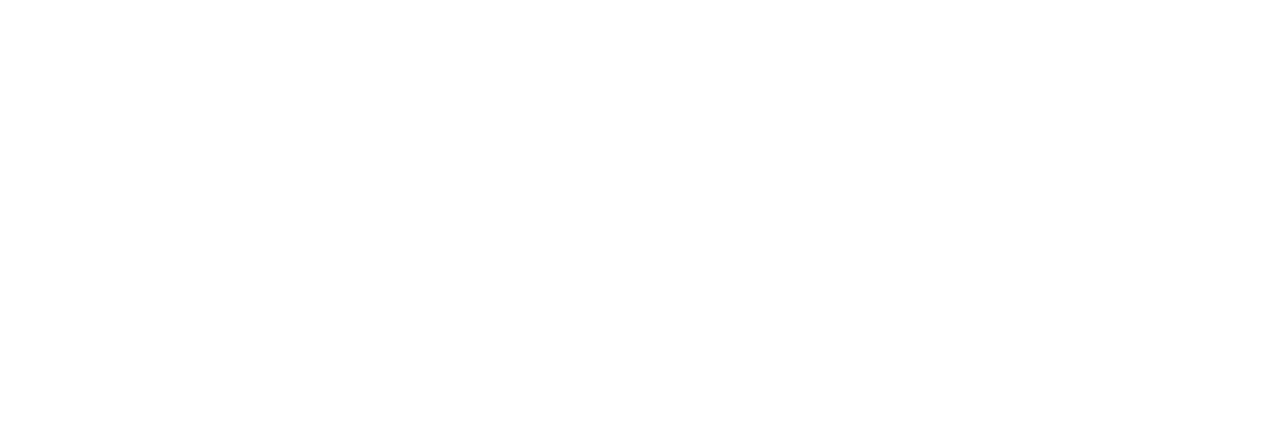
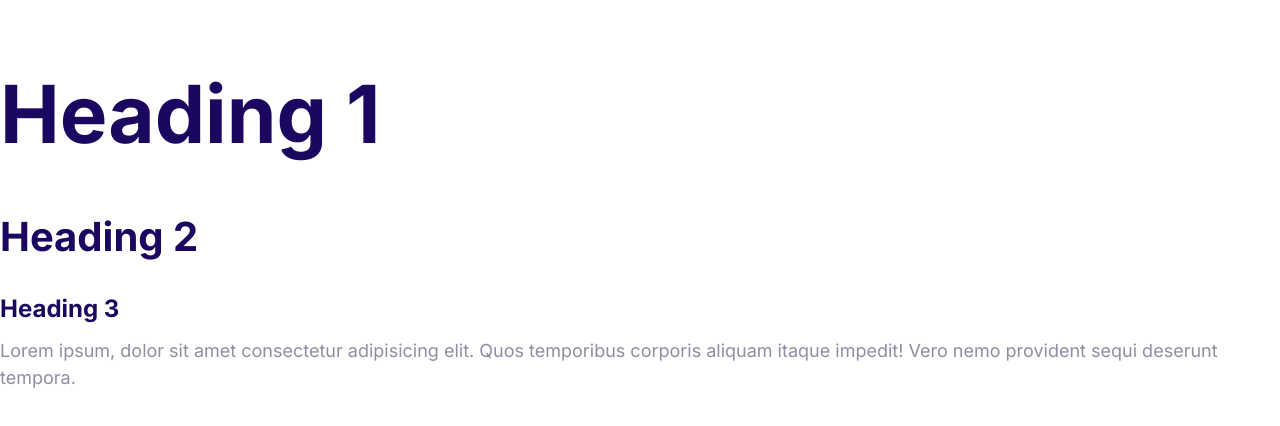
Before and after one commit to petdevel/pets, a plain HTML site: page index.html in a window 1280 px wide. Drawn offline with Linux system fonts and the light colour scheme.

Commit message:
Define the styles for the fonts.

```diff
--- a/css/style.css
+++ b/css/style.css
@@ -5,3 +5,53 @@
     --color-heading: #1b0760;
     --color-body: #918ca4;
 }
+
+html {
+    font-size: 62.5%;
+}
+
+body {
+    font-family: Inter, Arial, Helvetica, sans-serif;
+    font-size: 2.4rem;
+    line-height: 1.5;
+    color: var(--color-body);
+}
+
+h1, h2, h3 {
+    color: var(--color-heading);
+    margin-bottom: 1rem;
+}
+
+h1 {
+    font-size: 7rem;
+}
+
+h2 {
+    font-size: 4rem;
+}
+
+h3 {
+    font-size: 3rem;
+}
+
+p {
+    margin-top: 0;
+}
+
+@media screen and (min-width: 1024px) {
+    body {
+        font-size: 1.8rem;
+    }
+
+    h1 {
+        font-size: 8rem;
+    }
+
+    h2 {
+        font-size: 4rem;
+    }
+
+    h3 {
+        font-size: 2.4rem;
+    }
+}
--- a/index.html
+++ b/index.html
@@ -4,10 +4,15 @@
     <meta charset="UTF-8">
     <meta name="viewport" content="width=device-width, initial-scale=1.0">
     <title>New Page</title>
+    <link rel="preconnect" href="https://fonts.gstatic.com">
+    <link href="https://fonts.googleapis.com/css2?family=Inter:wght@400;700&display=swap" rel="stylesheet">
     <link rel="stylesheet" href="css/normalize.css" />
     <link rel="stylesheet" href="css/style.css" />
 </head>
 <body>
-
+    <h1>Heading 1</h1>
+    <h2>Heading 2</h2>
+    <h3>Heading 3</h3>
+    <p>Lorem ipsum, dolor sit amet consectetur adipisicing elit. Quos temporibus corporis aliquam itaque impedit! Vero nemo provident sequi deserunt tempora.</p>
 </body>
 </html>
```
